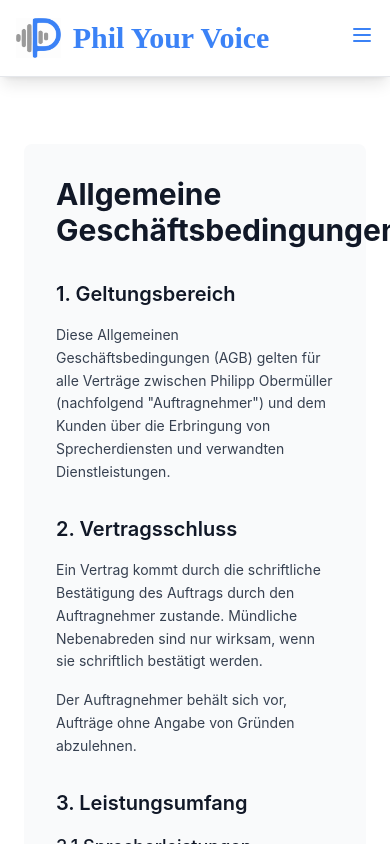
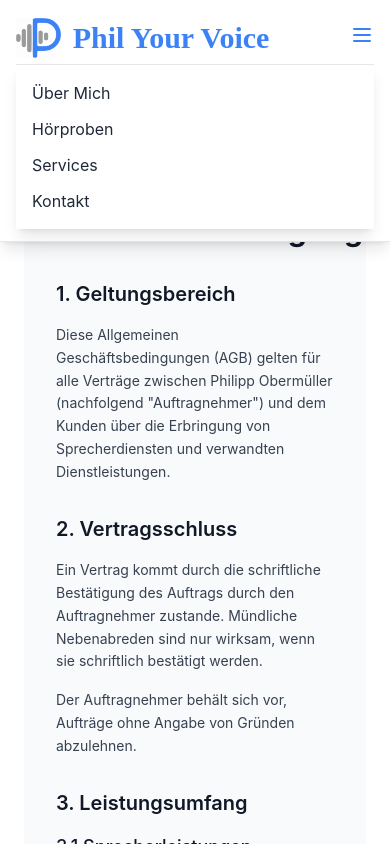
Before and after one commit to DavidWeinzierl/speakersite2, a React (Create React App) app: page /speakersite2/agb in a window 390 px wide. Both pictures are taken after a click on the button 362 px from the left and 35 px from the top of the page. Shown: the top 844 px of the page. Built offline with nearby package versions, Linux system fonts and the light colour scheme.

Commit message:
aboume mobile update2

```diff
--- a/src/components/AboutMe2.js
+++ b/src/components/AboutMe2.js
@@ -73,17 +73,18 @@ const AboutMe2 = () => {
   }, []);
 
   return (
+    <>
       <section
         ref={containerRef}
-  className="relative w-full mt-12 md:mt-20 h-auto md:h-[84vh] overflow-visible md:overflow-hidden bg-transparent"
+        className="relative w-full mt-12 md:mt-20 h-[72vh] md:h-[84vh] overflow-hidden bg-transparent"
         aria-label="About me parallax section"
       >
-      {/* Parallax image (desktop only) - anchored near bottom, parallax-controlled */}
+        {/* Parallax image - anchored near bottom, parallax-controlled */}
         <img
           ref={imgRef}
           src={process.env.PUBLIC_URL + '/images/speaker1.png'}
           alt="Speaker"
-        className="absolute will-change-transform object-contain z-30 hidden md:block"
+          className="absolute will-change-transform object-contain z-30"
           style={{
             left: '30%',
             bottom: '5%',
@@ -91,75 +92,6 @@ const AboutMe2 = () => {
             transform: 'translate(-50%, 0)'
           }}
         />
-
-      {/* Mobile image (in-flow) to avoid overlap with the mobile bubble */}
-      <div className="block md:hidden px-6">
-        <div className="w-full flex justify-center">
-          <img
-            src={process.env.PUBLIC_URL + '/images/speaker1.png'}
-            alt="Speaker"
-            className="w-3/4 max-w-xs object-contain z-30"
-          />
-        </div>
-      </div>
-
-      {/* Mobile-only speech bubble (separate element so it's always visible on small screens) */}
-      <div className="relative z-40 block md:hidden px-6">
-        <div
-          className="mt-4 bg-white/90 backdrop-blur rounded-2xl px-5 py-5 shadow-xl border border-gray-200"
-          style={{ boxShadow: '0 6px 16px rgba(0,0,0,0.12)' }}
-        >
-          <h2 className="text-2xl font-display font-bold text-gray-900 mb-3">
-            {speakerData.aboutTitle}
-          </h2>
-          <p className="text-base text-gray-700 leading-relaxed mb-5">
-            {speakerData.about}
-          </p>
-          <div className="flex items-center justify-between gap-3 pt-3 border-t border-gray-200">
-            <div className="flex gap-2">
-              <a
-                href="https://linkedin.com"
-                target="_blank"
-                rel="noopener noreferrer"
-                className="w-9 h-9 bg-blue-600 rounded-full flex items-center justify-center text-white"
-                aria-label="LinkedIn"
-              >
-                <svg className="w-4 h-4" fill="currentColor" viewBox="0 0 24 24">
-                  <path d="M19 0h-14c-2.761 0-5 2.239-5 5v14c0 2.761 2.239 5 5 5h14c2.762 0 5-2.239 5-5v-14c0-2.761-2.238-5-5-5zm-11 19h-3v-11h3v11zm-1.5-12.268c-.966 0-1.75-.79-1.75-1.764s.784-1.764 1.75-1.764 1.75.79 1.75 1.764-.783 1.764-1.75 1.764zm13.5 12.268h-3v-5.604c0-3.368-4-3.113-4 0v5.604h-3v-11h3v1.765c1.396-2.586 7-2.777 7 2.476v6.759z"/>
-                </svg>
-              </a>
-              <a
-                href="https://instagram.com"
-                target="_blank"
-                rel="noopener noreferrer"
-                className="w-9 h-9 bg-gradient-to-br from-pink-500 via-purple-500 to-orange-500 rounded-full flex items-center justify-center text-white"
-                aria-label="Instagram"
-              >
-                <svg className="w-4 h-4" fill="currentColor" viewBox="0 0 24 24">
-                  <path d="M12 2.163c3.204 0 3.584.012 4.85.07 3.252.148 4.771 1.691 4.919 4.919.058 1.265.069 1.645.069 4.849 0 3.205-.012 3.584-.069 4.849-.149 3.225-1.664 4.771-4.919 4.919-1.266.058-1.644.07-4.85.07-3.204 0-3.584-.012-4.849-.07-3.26-.149-4.771-1.699-4.919-4.92-.058-1.265-.07-1.644-.07-4.849 0-3.204.013-3.583.07-4.849.149-3.227 1.664-4.771 4.919-4.919 1.266-.057 1.645-.069 4.849-.069zm0-2.163c-3.259 0-3.667.014-4.947.072-4.358.2-6.78 2.618-6.98 6.98-.059 1.281-.073 1.689-.073 4.948 0 3.259.014 3.668.072 4.948.2 4.358 2.618 6.78 6.98 6.98 1.281.058 1.689.072 4.948.072 3.259 0 3.668-.014 4.948-.072 4.354-.2 6.782-2.618 6.979-6.98.059-1.28.073-1.689.073-4.948 0-3.259-.014-3.667-.072-4.947-.196-4.354-2.617-6.78-6.979-6.98-1.281-.059-1.69-.073-4.949-.073zm0 5.838c-3.403 0-6.162 2.759-6.162 6.162s2.759 6.163 6.162 6.163 6.162-2.759 6.162-6.163c0-3.403-2.759-6.162-6.162-6.162zm0 10.162c-2.209 0-4-1.79-4-4 0-2.209 1.791-4 4-4s4 1.791 4 4c0 2.21-1.791 4-4 4zm6.406-11.845c-.796 0-1.441.645-1.441 1.44s.645 1.44 1.441 1.44c.795 0 1.439-.645 1.439-1.44s-.644-1.44-1.439-1.44z"/>
-                </svg>
-              </a>
-              <a
-                href="https://youtube.com"
-                target="_blank"
-                rel="noopener noreferrer"
-                className="w-9 h-9 bg-red-600 rounded-full flex items-center justify-center text-white"
-                aria-label="YouTube"
-              >
-                <svg className="w-4 h-4" fill="currentColor" viewBox="0 0 24 24">
-                  <path d="M19.615 3.184c-3.604-.246-11.631-.245-15.23 0-3.897.266-4.356 2.62-4.385 8.816.029 6.185.484 8.549 4.385 8.816 3.6.245 11.626.246 15.23 0 3.897-.266 4.356-2.62 4.385-8.816-.029-6.185-.484-8.549-4.385-8.816zm-10.615 12.816v-8l8 3.993-8 4.007z"/>
-                </svg>
-              </a>
-            </div>
-            <a
-              href="#contact"
-              className="px-4 py-2 bg-primary-600 text-white rounded-full text-sm font-semibold"
-            >
-              Kontakt
-            </a>
-          </div>
-        </div>
-      </div>
 
       {/* Elegant Speech Bubble with parallax effect */}
       <div
@@ -291,6 +223,65 @@ const AboutMe2 = () => {
         />
         </svg>
       </section>
+
+      {/* Separate mobile-only section for the About Me bubble, below polygons */}
+      <section className="md:hidden px-6 mt-6">
+        <div
+          className="bg-white/90 backdrop-blur rounded-2xl px-5 py-5 shadow-xl border border-gray-200"
+          style={{ boxShadow: '0 6px 16px rgba(0,0,0,0.12)' }}
+        >
+          <h2 className="text-2xl font-display font-bold text-gray-900 mb-3">
+            {speakerData.aboutTitle}
+          </h2>
+          <p className="text-base text-gray-700 leading-relaxed mb-5">
+            {speakerData.about}
+          </p>
+          <div className="flex items-center justify-between gap-3 pt-3 border-t border-gray-200">
+            <div className="flex gap-2">
+              <a
+                href="https://linkedin.com"
+                target="_blank"
+                rel="noopener noreferrer"
+                className="w-9 h-9 bg-blue-600 rounded-full flex items-center justify-center text-white"
+                aria-label="LinkedIn"
+              >
+                <svg className="w-4 h-4" fill="currentColor" viewBox="0 0 24 24">
+                  <path d="M19 0h-14c-2.761 0-5 2.239-5 5v14c0 2.761 2.239 5 5 5h14c2.762 0 5-2.239 5-5v-14c0-2.761-2.238-5-5-5zm-11 19h-3v-11h3v11zm-1.5-12.268c-.966 0-1.75-.79-1.75-1.764s.784-1.764 1.75-1.764 1.75.79 1.75 1.764-.783 1.764-1.75 1.764zm13.5 12.268h-3v-5.604c0-3.368-4-3.113-4 0v5.604h-3v-11h3v1.765c1.396-2.586 7-2.777 7 2.476v6.759z"/>
+                </svg>
+              </a>
+              <a
+                href="https://instagram.com"
+                target="_blank"
+                rel="noopener noreferrer"
+                className="w-9 h-9 bg-gradient-to-br from-pink-500 via-purple-500 to-orange-500 rounded-full flex items-center justify-center text-white"
+                aria-label="Instagram"
+              >
+                <svg className="w-4 h-4" fill="currentColor" viewBox="0 0 24 24">
+                  <path d="M12 2.163c3.204 0 3.584.012 4.85.07 3.252.148 4.771 1.691 4.919 4.919.058 1.265.069 1.645.069 4.849 0 3.205-.012 3.584-.069 4.849-.149 3.225-1.664 4.771-4.919 4.919-1.266.058-1.644.07-4.85.07-3.204 0-3.584-.012-4.849-.07-3.26-.149-4.771-1.699-4.919-4.92-.058-1.265-.07-1.644-.07-4.849 0-3.204.013-3.583.07-4.849.149-3.227 1.664-4.771 4.919-4.919 1.266-.057 1.645-.069 4.849-.069zm0-2.163c-3.259 0-3.667.014-4.947.072-4.358.2-6.78 2.618-6.98 6.98-.059 1.281-.073 1.689-.073 4.948 0 3.259.014 3.668.072 4.948.2 4.358 2.618 6.78 6.98 6.98 1.281.058 1.689.072 4.948.072 3.259 0 3.668-.014 4.948-.072 4.354-.2 6.782-2.618 6.979-6.98.059-1.28.073-1.689.073-4.948 0-3.259-.014-3.667-.072-4.947-.196-4.354-2.617-6.78-6.979-6.98-1.281-.059-1.69-.073-4.949-.073zm0 5.838c-3.403 0-6.162 2.759-6.162 6.162s2.759 6.163 6.162 6.163 6.162-2.759 6.162-6.163c0-3.403-2.759-6.162-6.162-6.162zm0 10.162c-2.209 0-4-1.79-4-4 0-2.209 1.791-4 4-4s4 1.791 4 4c0 2.21-1.791 4-4 4zm6.406-11.845c-.796 0-1.441.645-1.441 1.44s.645 1.44 1.441 1.44c.795 0 1.439-.645 1.439-1.44s-.644-1.44-1.439-1.44z"/>
+                </svg>
+              </a>
+              <a
+                href="https://youtube.com"
+                target="_blank"
+                rel="noopener noreferrer"
+                className="w-9 h-9 bg-red-600 rounded-full flex items-center justify-center text-white"
+                aria-label="YouTube"
+              >
+                <svg className="w-4 h-4" fill="currentColor" viewBox="0 0 24 24">
+                  <path d="M19.615 3.184c-3.604-.246-11.631-.245-15.23 0-3.897.266-4.356 2.62-4.385 8.816.029 6.185.484 8.549 4.385 8.816 3.6.245 11.626.246 15.23 0 3.897-.266 4.356-2.62 4.385-8.816-.029-6.185-.484-8.549-4.385-8.816zm-10.615 12.816v-8l8 3.993-8 4.007z"/>
+                </svg>
+              </a>
+            </div>
+            <a
+              href="#contact"
+              className="px-4 py-2 bg-primary-600 text-white rounded-full text-sm font-semibold"
+            >
+              Kontakt
+            </a>
+          </div>
+        </div>
+      </section>
+    </>
   );
 };
 
--- a/src/components/Header.js
+++ b/src/components/Header.js
@@ -4,6 +4,7 @@ import { Link, useLocation } from 'react-router-dom';
 const Header = () => {
   const [isVisible, setIsVisible] = useState(true);
   const [lastScrollY, setLastScrollY] = useState(0);
+  const [mobileOpen, setMobileOpen] = useState(false);
   const location = useLocation();
   const isHomePage = location.pathname === '/';
 
@@ -49,7 +50,7 @@ const Header = () => {
         <nav className="hidden md:flex space-x-8">
           {isHomePage ? (
             <>
-              <a href="#about" className="text-gray-700 hover:text-accent-500 transition-colors duration-300">
+              <a href="#aboutMe2" className="text-gray-700 hover:text-accent-500 transition-colors duration-300" onClick={() => setMobileOpen(false)}>
                 Über Mich
               </a>
               <a href="#samples" className="text-gray-700 hover:text-accent-500 transition-colors duration-300">
@@ -64,7 +65,7 @@ const Header = () => {
             </>
           ) : (
             <>
-              <Link to="/#about" className="text-gray-700 hover:text-accent-500 transition-colors duration-300">
+              <Link to="/#aboutMe2" className="text-gray-700 hover:text-accent-500 transition-colors duration-300" onClick={() => setMobileOpen(false)}>
                 Über Mich
               </Link>
               <Link to="/#samples" className="text-gray-700 hover:text-accent-500 transition-colors duration-300">
@@ -80,13 +81,51 @@ const Header = () => {
           )}
         </nav>
         <div className="md:hidden">
-          <button className="text-accent-500 hover:text-accent-600">
+          <button className="text-accent-500 hover:text-accent-600" aria-expanded={mobileOpen} aria-controls="mobile-menu" onClick={() => setMobileOpen((v) => !v)}>
             <svg className="w-6 h-6" fill="none" stroke="currentColor" viewBox="0 0 24 24">
               <path strokeLinecap="round" strokeLinejoin="round" strokeWidth={2} d="M4 6h16M4 12h16M4 18h16" />
             </svg>
           </button>
         </div>
       </div>
+      {/* Mobile menu panel */}
+      {mobileOpen && (
+        <div id="mobile-menu" className="md:hidden bg-white border-t border-gray-200 shadow-lg">
+          <div className="max-w-6xl mx-auto px-4 py-4 space-y-3">
+            {isHomePage ? (
+              <>
+                <a href="#aboutMe2" className="block text-gray-800 hover:text-accent-500" onClick={() => setMobileOpen(false)}>
+                  Über Mich
+                </a>
+                <a href="#samples" className="block text-gray-800 hover:text-accent-500" onClick={() => setMobileOpen(false)}>
+                  Hörproben
+                </a>
+                <a href="#testimonials" className="block text-gray-800 hover:text-accent-500" onClick={() => setMobileOpen(false)}>
+                  Services
+                </a>
+                <a href="#contact" className="block text-gray-800 hover:text-accent-500" onClick={() => setMobileOpen(false)}>
+                  Kontakt
+                </a>
+              </>
+            ) : (
+              <>
+                <Link to="/#aboutMe2" className="block text-gray-800 hover:text-accent-500" onClick={() => setMobileOpen(false)}>
+                  Über Mich
+                </Link>
+                <Link to="/#samples" className="block text-gray-800 hover:text-accent-500" onClick={() => setMobileOpen(false)}>
+                  Hörproben
+                </Link>
+                <Link to="/#testimonials" className="block text-gray-800 hover:text-accent-500" onClick={() => setMobileOpen(false)}>
+                  Services
+                </Link>
+                <Link to="/#contact" className="block text-gray-800 hover:text-accent-500" onClick={() => setMobileOpen(false)}>
+                  Kontakt
+                </Link>
+              </>
+            )}
+          </div>
+        </div>
+      )}
     </header>
   );
 };
```
Lines whose indentation alone changed are shown as unchanged.
